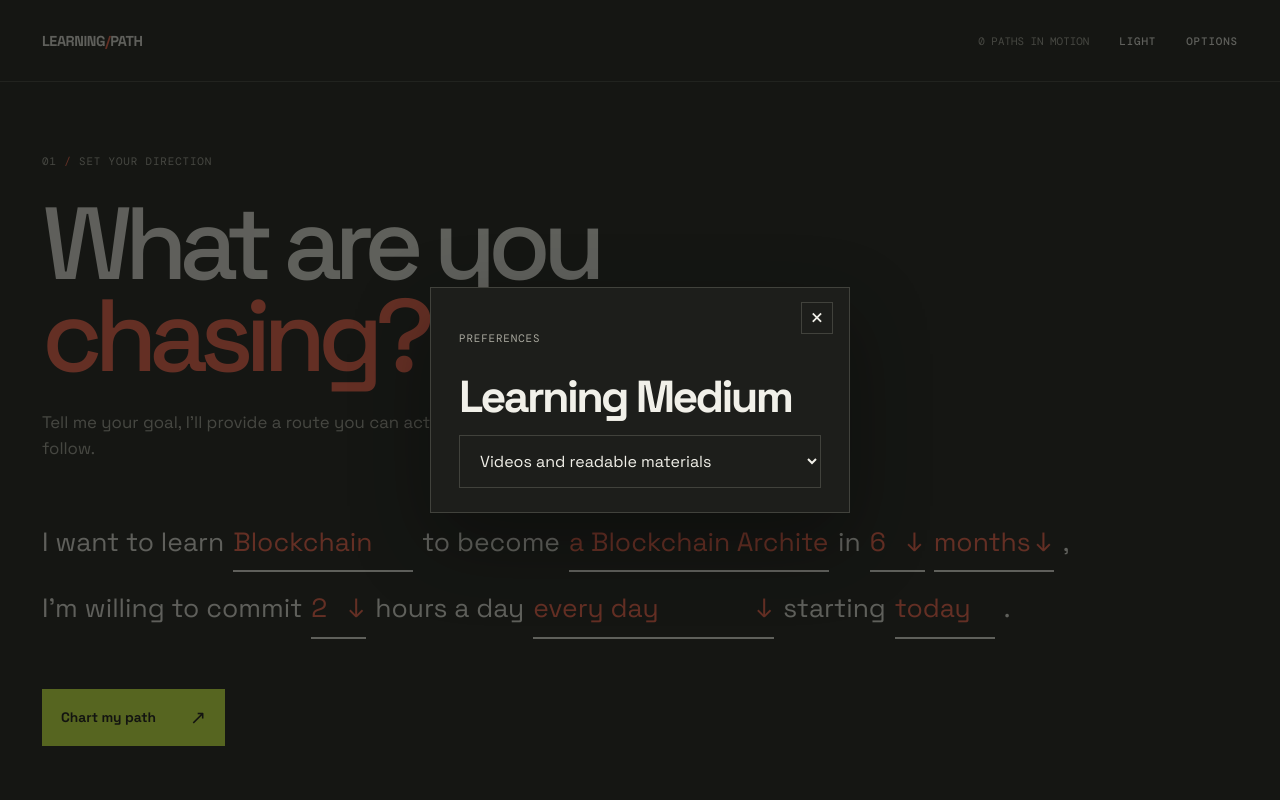
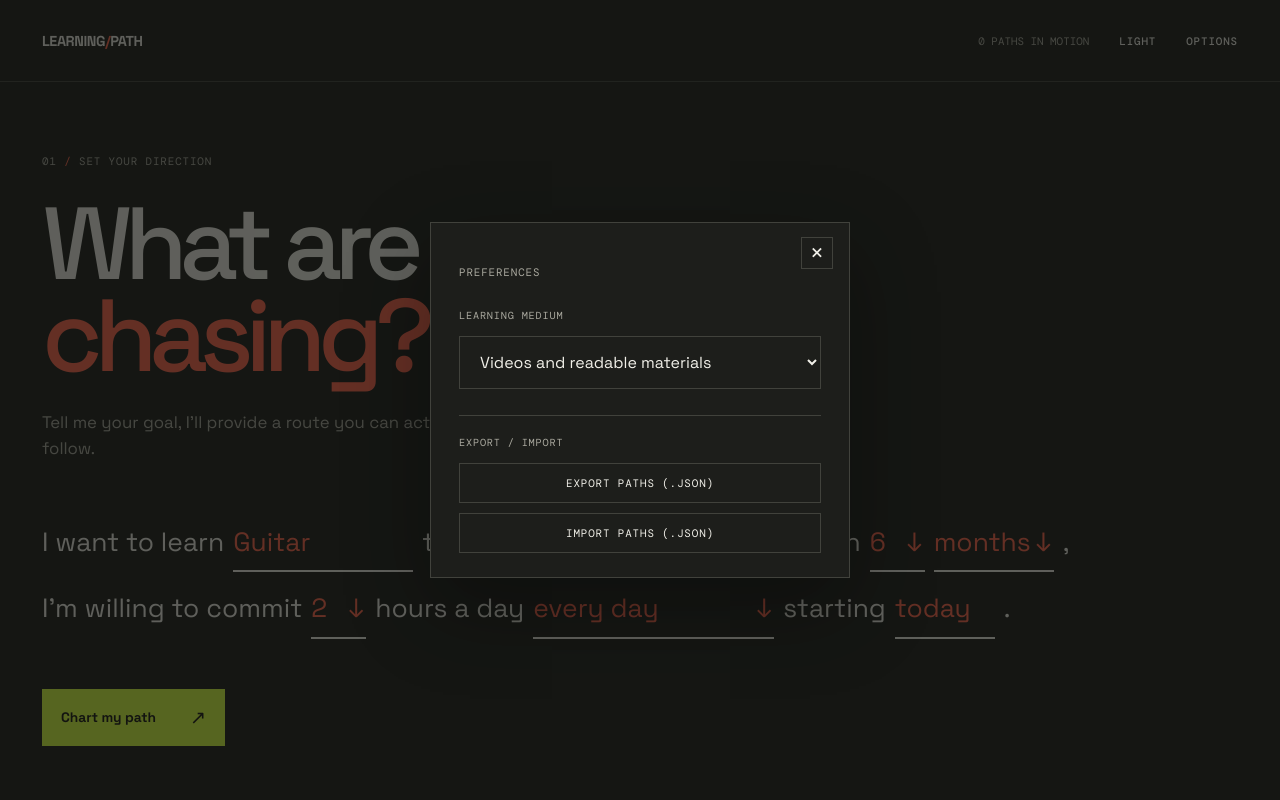
Before and after one commit to senthilkumar-chandramohan/learning-path, a React (Vite) app in the folder client/: page / in a window 1280 px wide. Both pictures are taken after a click on the button "OPTIONS". Shown: the top 800 px of the page. Built offline with nearby package versions, Linux system fonts and the light colour scheme.

Commit message:
Added import/export feature

```diff
--- a/client/src/App.tsx
+++ b/client/src/App.tsx
@@ -169,8 +169,8 @@ function App() {
   const [plans, setPlans] = useState<Plan[]>(() => getStoredPlans())
   const [selectedPlan, setSelectedPlan] = useState<Plan | null>(null)
   const [darkMode, setDarkMode] = useState(true)
-  const [objective, setObjective] = useState('Blockchain')
-  const [outcome, setOutcome] = useState('a Blockchain Architect')
+  const [objective, setObjective] = useState('Guitar')
+  const [outcome, setOutcome] = useState('a Musician')
   const [timeframe, setTimeframe] = useState('6')
   const [unit, setUnit] = useState('months')
   const [hours, setHours] = useState('2')
@@ -185,7 +185,9 @@ function App() {
   const [quizAnswers, setQuizAnswers] = useState<Record<string, Record<number, number>>>(() => getStoredQuizState().answers)
   const [quizResults, setQuizResults] = useState<Record<string, QuizResult>>(() => getStoredQuizState().results)
   const [quizError, setQuizError] = useState('')
+  const [optionsMessage, setOptionsMessage] = useState('')
   const dateInputRef = useRef<HTMLInputElement>(null)
+  const importFileInputRef = useRef<HTMLInputElement>(null)
 
   useEffect(() => {
     const savedPreference = window.localStorage.getItem('learning-path-content-preference')
@@ -216,6 +218,71 @@ function App() {
     if (!input) return
 
     input.showPicker()
+  }
+
+  function exportPlansAsJson() {
+    if (plans.length === 0) {
+      setOptionsMessage('There are no paths to export yet.')
+      return
+    }
+
+    const blob = new Blob([JSON.stringify(plans, null, 2)], { type: 'application/json' })
+    const url = URL.createObjectURL(blob)
+    const anchor = document.createElement('a')
+    anchor.href = url
+    anchor.download = `learning-paths-${new Date().toISOString().slice(0, 10)}.json`
+    anchor.click()
+    URL.revokeObjectURL(url)
+    setOptionsMessage('Paths exported successfully.')
+  }
+
+  function importPlansFromJson(event: React.ChangeEvent<HTMLInputElement>) {
+    const file = event.target.files?.[0]
+    if (!file) {
+      return
+    }
+
+    const reader = new FileReader()
+    reader.onload = () => {
+      try {
+        const parsed = JSON.parse(String(reader.result ?? ''))
+        if (!Array.isArray(parsed)) {
+          throw new Error('Invalid JSON import format.')
+        }
+
+        const mergedPlans = [...plans]
+
+        parsed.forEach((importedPlan) => {
+          if (!importedPlan || typeof importedPlan !== 'object' || typeof importedPlan.id !== 'number') {
+            return
+          }
+
+          const existingIndex = mergedPlans.findIndex((plan) => plan.id === importedPlan.id)
+          if (existingIndex >= 0) {
+            mergedPlans[existingIndex] = importedPlan as Plan
+            return
+          }
+
+          mergedPlans.push(importedPlan as Plan)
+        })
+
+        setPlans(mergedPlans)
+        setSelectedPlan((currentPlan) => {
+          if (!currentPlan) {
+            return currentPlan
+          }
+
+          return mergedPlans.find((plan) => plan.id === currentPlan.id) ?? currentPlan
+        })
+        setOptionsMessage(`Imported ${parsed.length} path${parsed.length === 1 ? '' : 's'} successfully.`)
+      } catch {
+        setOptionsMessage('Import failed. Please choose a valid JSON export from this app.')
+      } finally {
+        event.target.value = ''
+      }
+    }
+
+    reader.readAsText(file)
   }
 
   function parseStreamedLearningPath(raw: string): LearningPathResponse {
@@ -671,7 +738,7 @@ function App() {
           <div className="options-modal" onClick={(event) => event.stopPropagation()}>
             <button type="button" className="modal-close" onClick={() => setIsOptionsModalOpen(false)} aria-label="Close options dialog">×</button>
             <p className="section-marker">PREFERENCES</p>
-            <h3>Learning Medium</h3>
+            <p className="options-subheader">Learning Medium</p>
             <label className="options-select" htmlFor="results-content-preference">
               <select id="results-content-preference" value={contentPreference} onChange={(event) => setContentPreference(event.target.value)}>
                 <option>Videos and readable materials</option>
@@ -679,6 +746,16 @@ function App() {
                 <option>Readable materials (PDF/Webpage) only</option>
               </select>
             </label>
+
+            <div className="options-subsection">
+              <p className="options-subheader">Export / Import</p>
+              <div className="options-actions">
+                <button type="button" className="secondary-button" onClick={exportPlansAsJson}>Export paths (.json)</button>
+                <button type="button" className="secondary-button" onClick={() => importFileInputRef.current?.click()}>Import paths (.json)</button>
+              </div>
+            </div>
+            <input ref={importFileInputRef} type="file" accept=".json,application/json" hidden onChange={importPlansFromJson} />
+            {optionsMessage && <p className="options-message">{optionsMessage}</p>}
           </div>
         </div>
       )}
@@ -708,9 +785,9 @@ function App() {
         </form>
       </section>
       <section className="paths-section">
-        <div className="section-header"><div><div className="section-marker">02 <span>/</span> YOUR PATHS</div><h2>In motion.</h2></div><span className="grid-note">{plans.length} objectives</span></div>
+        <div className="section-header"><div><div className="section-marker">02 <span>/</span> YOUR PATHS</div><h2>In motion.</h2></div><span className="grid-note">{plans.filter((plan) => plan.progress < 100).length} objectives</span></div>
         <div className="plan-grid">
-          {plans.map((plan) => (
+          {plans.filter((plan) => plan.progress < 100).map((plan) => (
             <div className={`plan-card ${plan.color}`} key={plan.id}>
               <div className="card-top">
                 <span className="card-number">0{plan.id}</span>
@@ -727,6 +804,27 @@ function App() {
           ))}
           <button className="add-card" onClick={() => document.querySelector('.objective-form')?.scrollIntoView({ behavior: 'smooth' })}><span>+</span><strong>Start a new path</strong><small>Turn the next idea into motion</small></button>
         </div>
+
+        <div className="section-divider" aria-hidden="true" />
+
+        <div className="section-header completed-header"><div><div className="section-marker">03 <span>/</span> YOUR PATHS</div><h2>Completed.</h2></div><span className="grid-note">{plans.filter((plan) => plan.progress >= 100).length} objectives</span></div>
+        <div className="plan-grid">
+          {plans.filter((plan) => plan.progress >= 100).map((plan) => (
+            <div className={`plan-card ${plan.color}`} key={plan.id}>
+              <div className="card-top">
+                <span className="card-number">0{plan.id}</span>
+                <div className="card-actions">
+                  <button type="button" className="card-arrow" onClick={() => setPlanSelection(plan)}>↗</button>
+                </div>
+              </div>
+              <button type="button" className="card-content-button" onClick={() => setPlanSelection(plan)}>
+                <div className="card-content"><span className="card-label">COMPLETED</span><h3>{plan.objective}</h3><p>Become {plan.outcome}</p></div>
+                <div className="card-footer"><span>{plan.timeframe}</span><span>100% complete</span></div>
+                <div className="progress-bar"><span style={{ width: '100%' }} /></div>
+              </button>
+            </div>
+          ))}
+        </div>
       </section>
       <footer><span>LEARNING/PATH © 2026</span><a className="footer-link" href="https://github.com/senthilkumar-chandramohan" target="_blank" rel="noreferrer">MAKE IT COUNT <b>↗</b></a></footer>
     </main>
--- a/client/src/styles.css
+++ b/client/src/styles.css
@@ -43,6 +43,40 @@ button { cursor: pointer; }
   color: var(--ink);
   border-radius: 0;
 }
+.options-subsection {
+  margin-top: 26px;
+  padding-top: 20px;
+  border-top: 1px solid var(--line);
+}
+.options-subheader {
+  margin: 0 0 14px;
+  color: var(--muted);
+  font-family: 'DM Mono', monospace;
+  font-size: .64rem;
+  letter-spacing: .08em;
+  text-transform: uppercase;
+}
+.options-actions {
+  display: grid;
+  gap: 10px;
+}
+.secondary-button {
+  border: 1px solid var(--line);
+  padding: 12px 14px;
+  background: transparent;
+  color: var(--ink);
+  font-family: 'DM Mono', monospace;
+  font-size: .68rem;
+  letter-spacing: .08em;
+  text-transform: uppercase;
+}
+.options-message {
+  margin: 18px 0 0;
+  color: var(--ink);
+  font-family: 'DM Mono', monospace;
+  font-size: .64rem;
+  line-height: 1.5;
+}
 .modal-overlay { position: fixed; inset: 0; display: grid; place-items: center; background: rgba(18, 19, 16, 0.65); z-index: 10; }
 .builder-section { padding: 72px 42px 90px; border-bottom: 1px solid var(--line); }
 .section-marker, .overline, .card-label, .map-label, .stat-block span { color: var(--muted); font-family: 'DM Mono', monospace; font-size: .68rem; letter-spacing: .08em; text-transform: uppercase; }
@@ -66,7 +100,15 @@ em { color: var(--coral); font-style: normal; }
 .primary-button:disabled { cursor: wait; opacity: .6; }
 .primary-button span { font-size: 1.2rem; }.create-button { margin-top: 50px; }
 .api-error { margin: 18px 0 0; color: var(--coral); font-family: 'DM Mono', monospace; font-size: .72rem; }
-.paths-section { padding: 74px 42px 100px; }.section-header { display: flex; align-items: end; justify-content: space-between; margin-bottom: 34px; }.section-header .section-marker { margin-bottom: 20px; }
+.paths-section { padding: 74px 42px 100px; }
+.section-divider {
+  width: 100%;
+  height: 1px;
+  margin: 28px 0 36px;
+  background: var(--line);
+  border: 0;
+}
+.section-header { display: flex; align-items: end; justify-content: space-between; margin-bottom: 34px; }.section-header .section-marker { margin-bottom: 20px; }
 h2 { font-size: clamp(3rem, 6vw, 5.6rem); }.plan-grid { display: grid; grid-template-columns: repeat(3, 1fr); gap: 13px; }
 .plan-card, .add-card { min-height: 310px; border: 0; padding: 24px; color: var(--ink); text-align: left; transition: transform .2s; }.plan-card:hover, .add-card:hover { transform: translateY(-5px); }
 .plan-card { display: flex; flex-direction: column; }
```
Also changed, not shown: 1 other file (tests, documents, lock files or other folders).
